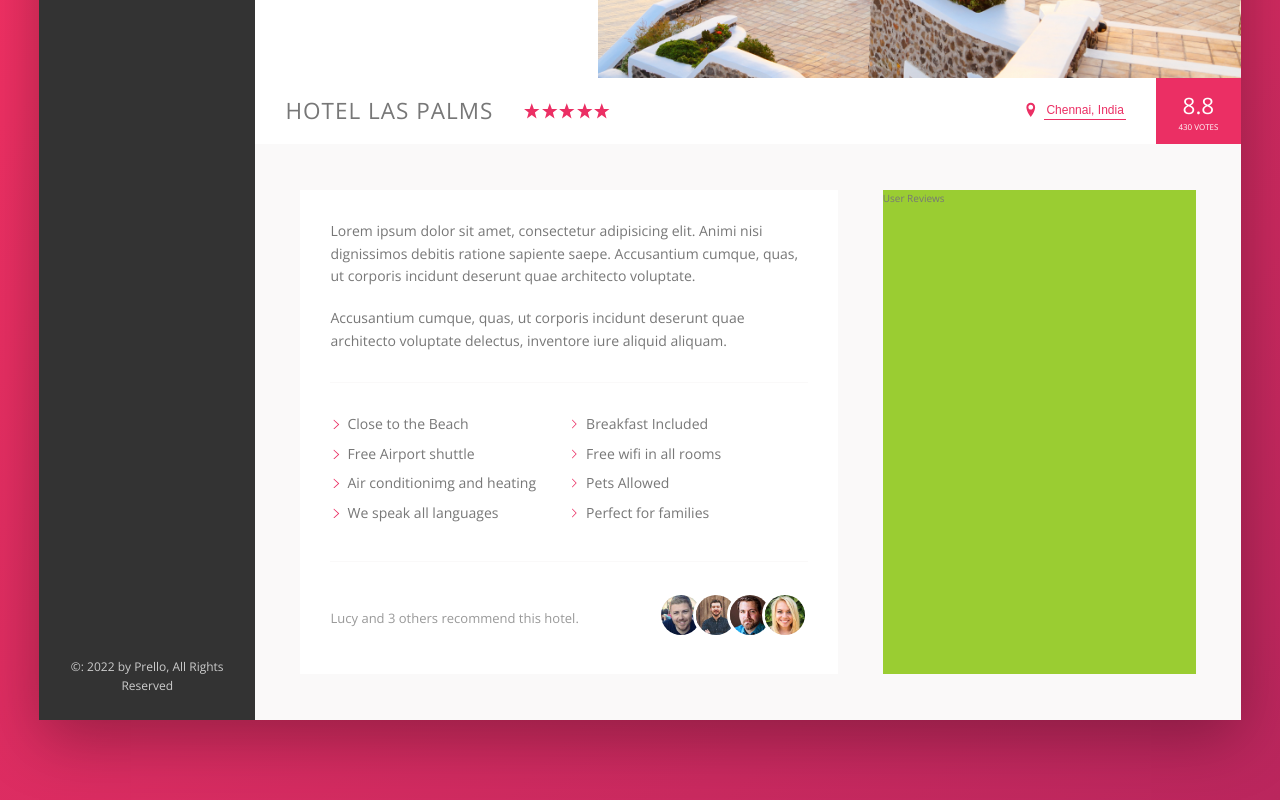
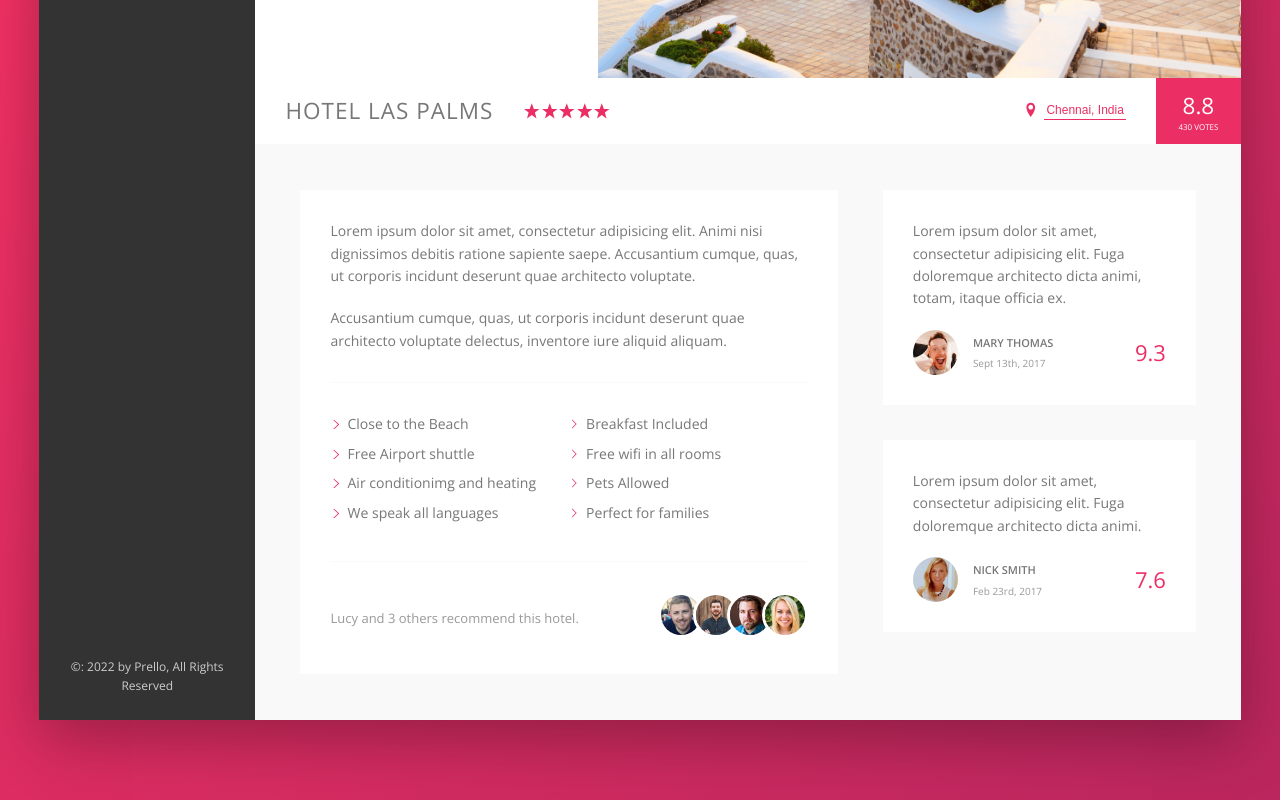
Before and after one commit to Ashrafgous/Prello, a plain HTML site: page index.html in a window 1280 px wide. Shown: the part 458-1258 px from the top of the page. Drawn offline with nearby package versions, Linux system fonts and the light colour scheme.

Commit message:
built user review section

```diff
--- a/index.html
+++ b/index.html
@@ -180,7 +180,44 @@
                 </div>
               </div>
             </div>
-            <div class="user-reviews">User Reviews</div>
+            <div class="user-reviews">
+              <figure class="review">
+                <blockquote class="review__text">
+                  Lorem ipsum dolor sit amet, consectetur adipisicing elit. Fuga
+                  doloremque architecto dicta animi, totam, itaque officia ex.
+                </blockquote>
+                <figcaption class="review__user">
+                  <img
+                    src="img/user-1.jpg"
+                    alt="user 1"
+                    class="review__photo"
+                  />
+                  <div class="review__user-box">
+                    <p class="review__user-name">Mary Thomas</p>
+                    <p class="review__user-date">Sept 13th, 2017</p>
+                  </div>
+                  <div class="review__rating">9.3</div>
+                </figcaption>
+              </figure>
+              <figure class="review">
+                <blockquote class="review__text">
+                  Lorem ipsum dolor sit amet, consectetur adipisicing elit. Fuga
+                  doloremque architecto dicta animi.
+                </blockquote>
+                <figcaption class="review__user">
+                  <img
+                    src="img/user-2.jpg"
+                    alt="user 2"
+                    class="review__photo"
+                  />
+                  <div class="review__user-box">
+                    <p class="review__user-name">Nick Smith</p>
+                    <p class="review__user-date">Feb 23rd, 2017</p>
+                  </div>
+                  <div class="review__rating">7.6</div>
+                </figcaption>
+              </figure>
+            </div>
           </div>
         </main>
       </div>
--- a/sass/_components.scss
+++ b/sass/_components.scss
@@ -302,8 +302,6 @@
   &__count {
     margin-right: auto;
   }
-  &__friends {
-  }
 
   &__photo {
     box-sizing: content-box;
@@ -318,3 +316,47 @@
     }
   }
 }
+
+
+// REviews
+.review{
+  background-color: #fff;
+  box-shadow: var(--shadow-light);
+  padding: 3rem;
+  margin-bottom: 3.5rem;
+
+  &__text{
+  margin-bottom: 2rem;
+  }
+  &__user{
+   display: flex;
+   align-items: center;
+  }
+  &__photo{
+    height: 4.5rem;
+    width: 4.5rem;
+    border-radius: 50%;
+    margin-right: 1.5rem;
+
+  }
+  &__user-box{
+    margin-right: auto;
+  }
+  &__user-name{
+  font-size: 1.1rem;
+  font-weight: 600;
+  text-transform: uppercase;
+  margin-bottom: .4rem;
+
+  }
+  &__user-date{
+  font-size: 1rem;
+  color: var(--color-grey-dark-3);
+  }
+  &__rating{
+  color: var(--color-primary);
+  font-size: 2.2rem;
+  font-weight: 300;
+
+  }
+}
--- a/sass/_layout.scss
+++ b/sass/_layout.scss
@@ -1,11 +1,11 @@
-.container{
+.container {
   max-width: 120rem;
   margin: 8rem auto;
   background-color: var(--color-grey-light-2);
   box-shadow: var(--shadow-dark);
   min-height: 50rem;
 }
-.header{
+.header {
   height: 7rem;
   font-size: 1.4rem;
   background-color: #fff;
@@ -14,37 +14,36 @@
   justify-content: space-between;
   align-items: center;
 }
-.content{
+.content {
   display: flex;
 }
-.sidebar{
+.sidebar {
   background-color: var(--color-grey-dark-1);
   flex: 0 0 18%;
   display: flex;
   flex-direction: column;
   justify-content: space-between;
 }
-.hotel-view{
+.hotel-view {
   background-color: #fff;
   flex: 1;
 }
 
-.detail{
+.detail {
+  font-size: 1.4rem;
   display: flex;
   padding: 4.5rem;
   background-color: var(--color-grey-light-1);
   border-bottom: var(--line);
 }
 
-.description{
-    font-size: 1.4rem;
+.description {
   background-color: #fff;
   box-shadow: var(--shadow-light);
   padding: 3rem;
   flex: 0 0 60%;
   margin-right: 4.5rem;
 }
-.user-reviews{
-background-color: yellowgreen;
+.user-reviews {
   flex: 1;
 }
```
Also changed, not shown: sass/main.css, 1 other file. Lines whose indentation alone changed are shown as unchanged.
